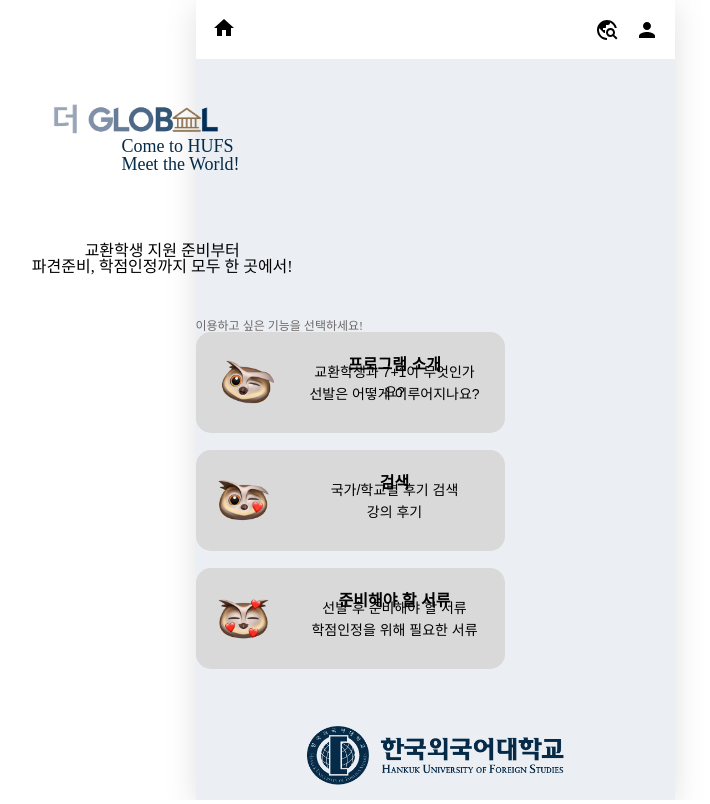
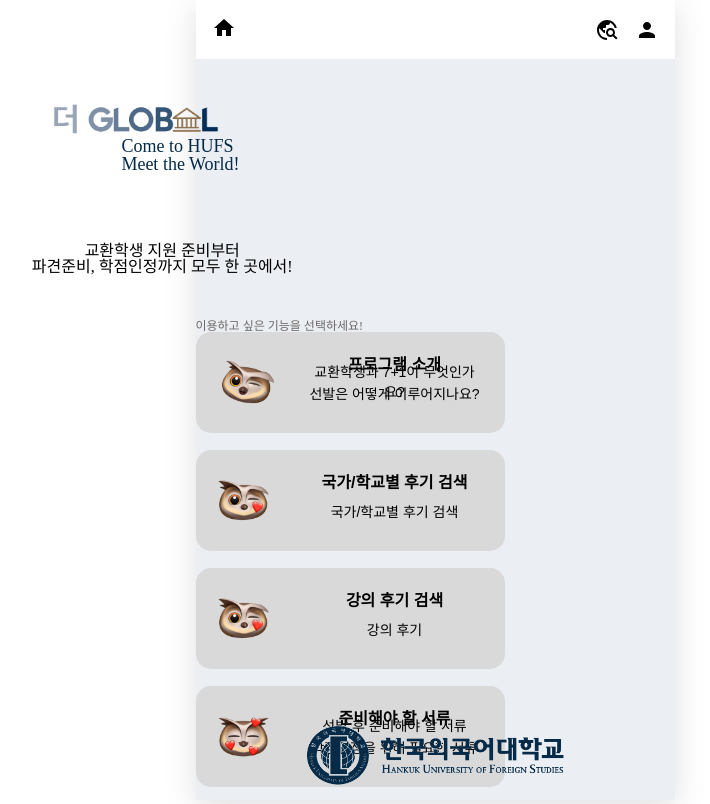
Before and after one commit to hufs-swai-capstone/the-global, a React (Create React App) app in the folder the-global/: page / in a window 1280 px wide. Shown: the whole page, without its empty margins (205-915 px from the left). Built offline with nearby package versions, Linux system fonts and the light colour scheme.

Commit message:
feat : separated search in Main page

```diff
--- a/the-global/src/pages/Main.js
+++ b/the-global/src/pages/Main.js
@@ -44,8 +44,16 @@
                 <div>
                 <MenuButton
                     imgSrc={"./images/owl2.png"}
-                    text={"검색"}
-                    description1={"국가/학교별 후기 검색"}
+                    text={"국가/학교별 후기 검색"}
+                    description1={""}
+                    description2={"국가/학교별 후기 검색"}
+                />
+                </div>
+                <div>
+                <MenuButton
+                    imgSrc={"./images/owl2.png"}
+                    text={"강의 후기 검색"}
+                    description1={""}
                     description2={"강의 후기"}
                 />
                 </div>
```
